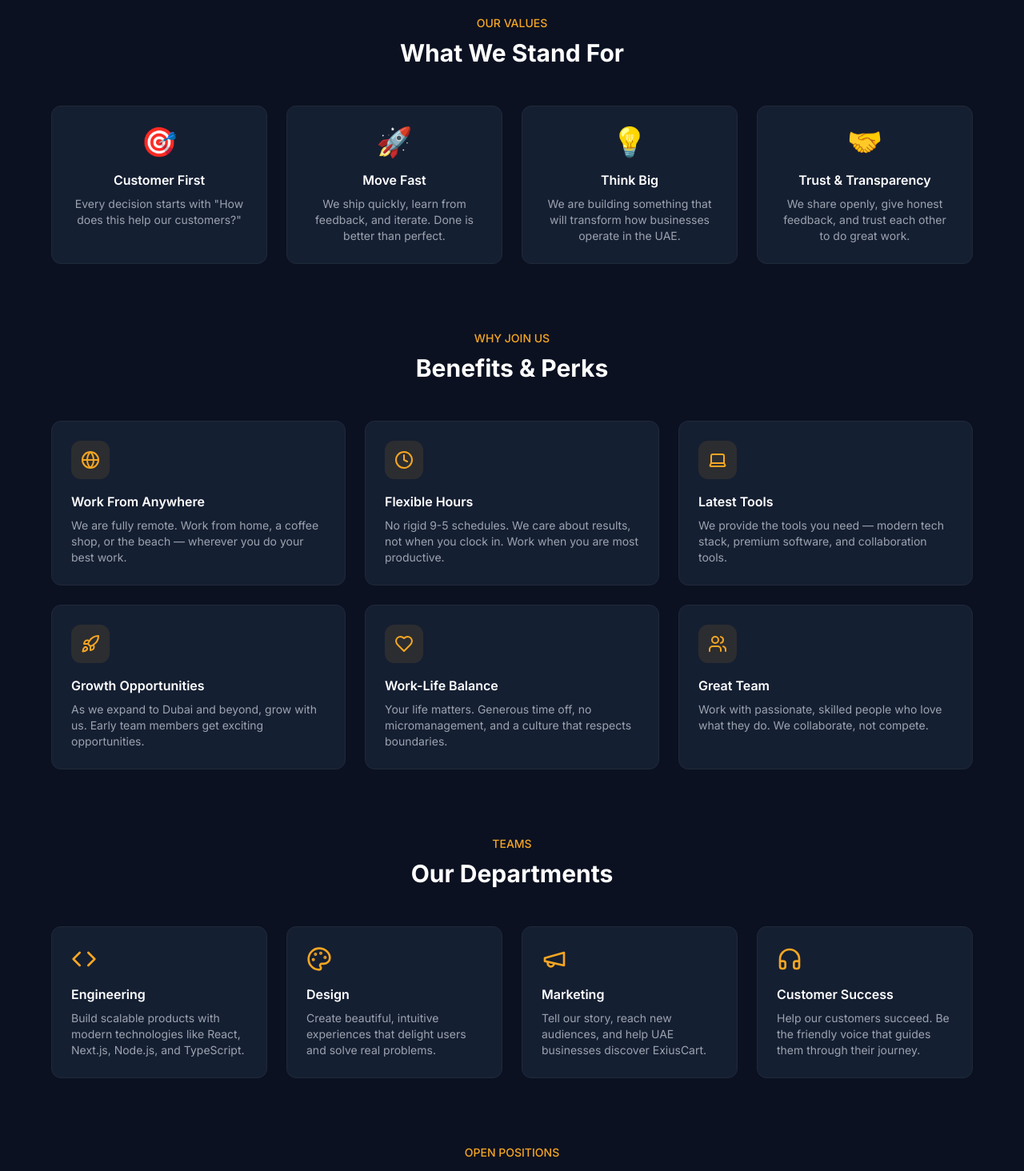
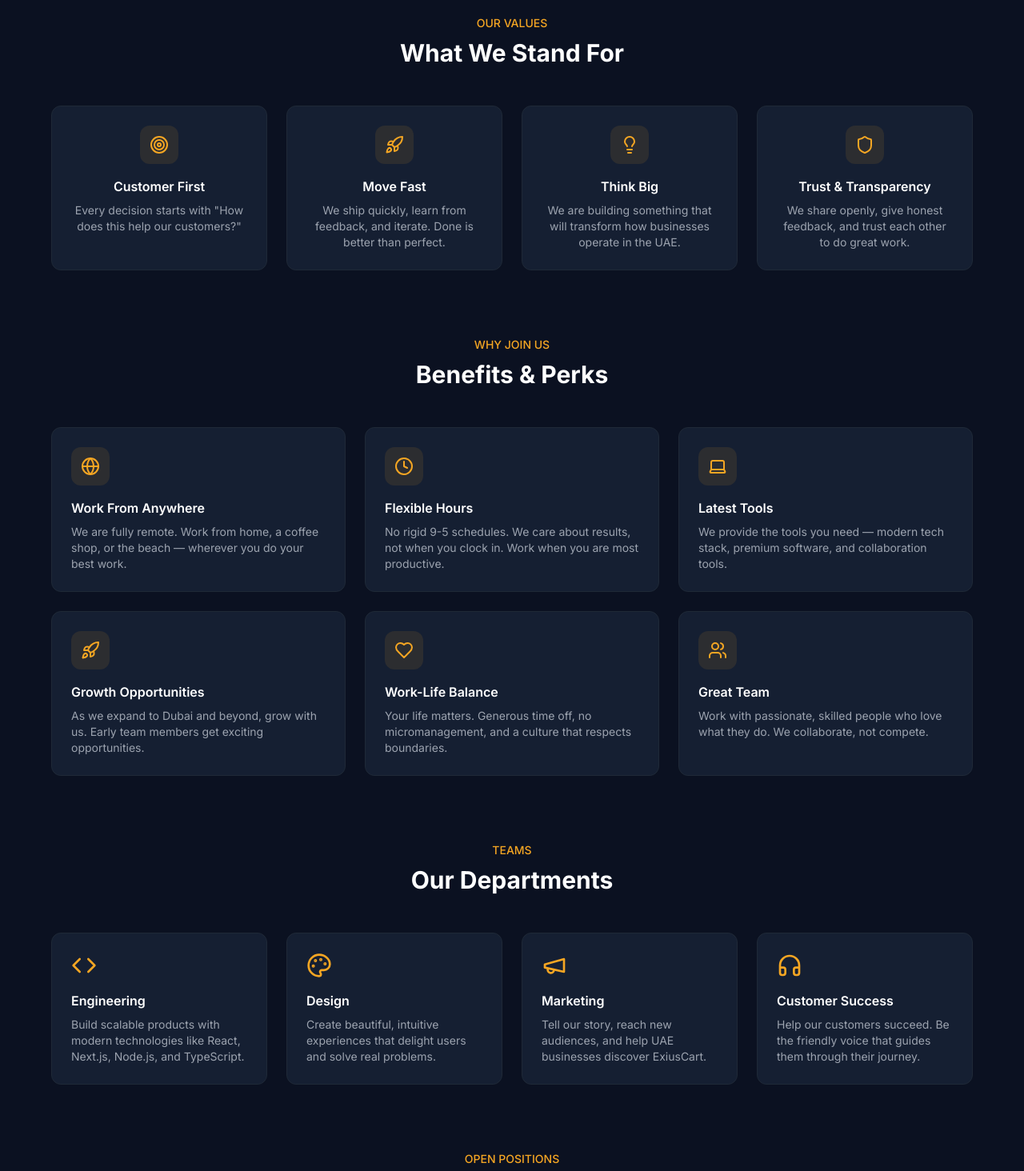
Before and after one commit to mizairyaktharmf/ExiusCart, a Next.js app in the folder apps/exiuscart-website/: page /careers in a window 1280 px wide. Shown: the part 960-2424 px from the top of the page at 80% size. Built offline with nearby package versions, Linux system fonts and the light colour scheme.

Commit message:
lucide react icon used career page

```diff
--- a/apps/exiuscart-website/src/app/careers/page.tsx
+++ b/apps/exiuscart-website/src/app/careers/page.tsx
@@ -17,88 +17,12 @@ import {
   Coffee,
   Laptop,
   Calendar,
+  Target,
+  Lightbulb,
+  Shield,
 } from 'lucide-react';
 import { Navbar } from '@/components/layout/navbar';
 import { Footer } from '@/components/layout/footer';
-
-const benefits = [
-  {
-    icon: Globe,
-    title: 'Work From Anywhere',
-    description: 'We are fully remote. Work from home, a coffee shop, or the beach — wherever you do your best work.',
-  },
-  {
-    icon: Clock,
-    title: 'Flexible Hours',
-    description: 'No rigid 9-5 schedules. We care about results, not when you clock in. Work when you are most productive.',
-  },
-  {
-    icon: Laptop,
-    title: 'Latest Tools',
-    description: 'We provide the tools you need — modern tech stack, premium software, and collaboration tools.',
-  },
-  {
-    icon: Rocket,
-    title: 'Growth Opportunities',
-    description: 'As we expand to Dubai and beyond, grow with us. Early team members get exciting opportunities.',
-  },
-  {
-    icon: Heart,
-    title: 'Work-Life Balance',
-    description: 'Your life matters. Generous time off, no micromanagement, and a culture that respects boundaries.',
-  },
-  {
-    icon: Users,
-    title: 'Great Team',
-    description: 'Work with passionate, skilled people who love what they do. We collaborate, not compete.',
-  },
-];
-
-const departments = [
-  {
-    icon: Code,
-    name: 'Engineering',
-    description: 'Build scalable products with modern technologies like React, Next.js, Node.js, and TypeScript.',
-  },
-  {
-    icon: Palette,
-    name: 'Design',
-    description: 'Create beautiful, intuitive experiences that delight users and solve real problems.',
-  },
-  {
-    icon: Megaphone,
-    name: 'Marketing',
-    description: 'Tell our story, reach new audiences, and help UAE businesses discover ExiusCart.',
-  },
-  {
-    icon: Headphones,
-    name: 'Customer Success',
-    description: 'Help our customers succeed. Be the friendly voice that guides them through their journey.',
-  },
-];
-
-const values = [
-  {
-    emoji: '🎯',
-    title: 'Customer First',
-    description: 'Every decision starts with "How does this help our customers?"',
-  },
-  {
-    emoji: '🚀',
-    title: 'Move Fast',
-    description: 'We ship quickly, learn from feedback, and iterate. Done is better than perfect.',
-  },
-  {
-    emoji: '💡',
-    title: 'Think Big',
-    description: 'We are building something that will transform how businesses operate in the UAE.',
-  },
-  {
-    emoji: '🤝',
-    title: 'Trust & Transparency',
-    description: 'We share openly, give honest feedback, and trust each other to do great work.',
-  },
-];
 
 export default function CareersPage() {
   return (
@@ -195,16 +119,34 @@ export default function CareersPage() {
               </h2>
             </div>
             <div className="grid sm:grid-cols-2 lg:grid-cols-4 gap-6">
-              {values.map((value, i) => (
-                <div
-                  key={i}
-                  className="bg-[#151F32] rounded-xl border border-gray-800 p-6 text-center hover:border-[#F5A623]/30 transition"
-                >
-                  <span className="text-4xl mb-4 block">{value.emoji}</span>
-                  <h3 className="text-white font-semibold mb-2">{value.title}</h3>
-                  <p className="text-gray-400 text-sm">{value.description}</p>
+              <div className="bg-[#151F32] rounded-xl border border-gray-800 p-6 text-center hover:border-[#F5A623]/30 transition">
+                <div className="w-12 h-12 bg-[#F5A623]/10 rounded-xl flex items-center justify-center mx-auto mb-4">
+                  <Target className="w-6 h-6 text-[#F5A623]" />
                 </div>
-              ))}
+                <h3 className="text-white font-semibold mb-2">Customer First</h3>
+                <p className="text-gray-400 text-sm">Every decision starts with &quot;How does this help our customers?&quot;</p>
+              </div>
+              <div className="bg-[#151F32] rounded-xl border border-gray-800 p-6 text-center hover:border-[#F5A623]/30 transition">
+                <div className="w-12 h-12 bg-[#F5A623]/10 rounded-xl flex items-center justify-center mx-auto mb-4">
+                  <Rocket className="w-6 h-6 text-[#F5A623]" />
+                </div>
+                <h3 className="text-white font-semibold mb-2">Move Fast</h3>
+                <p className="text-gray-400 text-sm">We ship quickly, learn from feedback, and iterate. Done is better than perfect.</p>
+              </div>
+              <div className="bg-[#151F32] rounded-xl border border-gray-800 p-6 text-center hover:border-[#F5A623]/30 transition">
+                <div className="w-12 h-12 bg-[#F5A623]/10 rounded-xl flex items-center justify-center mx-auto mb-4">
+                  <Lightbulb className="w-6 h-6 text-[#F5A623]" />
+                </div>
+                <h3 className="text-white font-semibold mb-2">Think Big</h3>
+                <p className="text-gray-400 text-sm">We are building something that will transform how businesses operate in the UAE.</p>
+              </div>
+              <div className="bg-[#151F32] rounded-xl border border-gray-800 p-6 text-center hover:border-[#F5A623]/30 transition">
+                <div className="w-12 h-12 bg-[#F5A623]/10 rounded-xl flex items-center justify-center mx-auto mb-4">
+                  <Shield className="w-6 h-6 text-[#F5A623]" />
+                </div>
+                <h3 className="text-white font-semibold mb-2">Trust & Transparency</h3>
+                <p className="text-gray-400 text-sm">We share openly, give honest feedback, and trust each other to do great work.</p>
+              </div>
             </div>
           </section>
 
@@ -217,18 +159,48 @@ export default function CareersPage() {
               </h2>
             </div>
             <div className="grid sm:grid-cols-2 lg:grid-cols-3 gap-6">
-              {benefits.map((benefit, i) => (
-                <div
-                  key={i}
-                  className="bg-[#151F32] rounded-xl border border-gray-800 p-6 hover:border-[#F5A623]/30 transition"
-                >
-                  <div className="w-12 h-12 bg-[#F5A623]/10 rounded-xl flex items-center justify-center mb-4">
-                    <benefit.icon className="w-6 h-6 text-[#F5A623]" />
-                  </div>
-                  <h3 className="text-white font-semibold mb-2">{benefit.title}</h3>
-                  <p className="text-gray-400 text-sm">{benefit.description}</p>
+              <div className="bg-[#151F32] rounded-xl border border-gray-800 p-6 hover:border-[#F5A623]/30 transition">
+                <div className="w-12 h-12 bg-[#F5A623]/10 rounded-xl flex items-center justify-center mb-4">
+                  <Globe className="w-6 h-6 text-[#F5A623]" />
                 </div>
-              ))}
+                <h3 className="text-white font-semibold mb-2">Work From Anywhere</h3>
+                <p className="text-gray-400 text-sm">We are fully remote. Work from home, a coffee shop, or the beach — wherever you do your best work.</p>
+              </div>
+              <div className="bg-[#151F32] rounded-xl border border-gray-800 p-6 hover:border-[#F5A623]/30 transition">
+                <div className="w-12 h-12 bg-[#F5A623]/10 rounded-xl flex items-center justify-center mb-4">
+                  <Clock className="w-6 h-6 text-[#F5A623]" />
+                </div>
+                <h3 className="text-white font-semibold mb-2">Flexible Hours</h3>
+                <p className="text-gray-400 text-sm">No rigid 9-5 schedules. We care about results, not when you clock in. Work when you are most productive.</p>
+              </div>
+              <div className="bg-[#151F32] rounded-xl border border-gray-800 p-6 hover:border-[#F5A623]/30 transition">
+                <div className="w-12 h-12 bg-[#F5A623]/10 rounded-xl flex items-center justify-center mb-4">
+                  <Laptop className="w-6 h-6 text-[#F5A623]" />
+                </div>
+                <h3 className="text-white font-semibold mb-2">Latest Tools</h3>
+                <p className="text-gray-400 text-sm">We provide the tools you need — modern tech stack, premium software, and collaboration tools.</p>
+              </div>
+              <div className="bg-[#151F32] rounded-xl border border-gray-800 p-6 hover:border-[#F5A623]/30 transition">
+                <div className="w-12 h-12 bg-[#F5A623]/10 rounded-xl flex items-center justify-center mb-4">
+                  <Rocket className="w-6 h-6 text-[#F5A623]" />
+                </div>
+                <h3 className="text-white font-semibold mb-2">Growth Opportunities</h3>
+                <p className="text-gray-400 text-sm">As we expand to Dubai and beyond, grow with us. Early team members get exciting opportunities.</p>
+              </div>
+              <div className="bg-[#151F32] rounded-xl border border-gray-800 p-6 hover:border-[#F5A623]/30 transition">
+                <div className="w-12 h-12 bg-[#F5A623]/10 rounded-xl flex items-center justify-center mb-4">
+                  <Heart className="w-6 h-6 text-[#F5A623]" />
+                </div>
+                <h3 className="text-white font-semibold mb-2">Work-Life Balance</h3>
+                <p className="text-gray-400 text-sm">Your life matters. Generous time off, no micromanagement, and a culture that respects boundaries.</p>
+              </div>
+              <div className="bg-[#151F32] rounded-xl border border-gray-800 p-6 hover:border-[#F5A623]/30 transition">
+                <div className="w-12 h-12 bg-[#F5A623]/10 rounded-xl flex items-center justify-center mb-4">
+                  <Users className="w-6 h-6 text-[#F5A623]" />
+                </div>
+                <h3 className="text-white font-semibold mb-2">Great Team</h3>
+                <p className="text-gray-400 text-sm">Work with passionate, skilled people who love what they do. We collaborate, not compete.</p>
+              </div>
             </div>
           </section>
 
@@ -241,16 +213,26 @@ export default function CareersPage() {
               </h2>
             </div>
             <div className="grid sm:grid-cols-2 lg:grid-cols-4 gap-6">
-              {departments.map((dept, i) => (
-                <div
-                  key={i}
-                  className="bg-[#151F32] rounded-xl border border-gray-800 p-6 hover:border-[#F5A623]/30 transition"
-                >
-                  <dept.icon className="w-8 h-8 text-[#F5A623] mb-4" />
-                  <h3 className="text-white font-semibold mb-2">{dept.name}</h3>
-                  <p className="text-gray-400 text-sm">{dept.description}</p>
-                </div>
-              ))}
+              <div className="bg-[#151F32] rounded-xl border border-gray-800 p-6 hover:border-[#F5A623]/30 transition">
+                <Code className="w-8 h-8 text-[#F5A623] mb-4" />
+                <h3 className="text-white font-semibold mb-2">Engineering</h3>
+                <p className="text-gray-400 text-sm">Build scalable products with modern technologies like React, Next.js, Node.js, and TypeScript.</p>
+              </div>
+              <div className="bg-[#151F32] rounded-xl border border-gray-800 p-6 hover:border-[#F5A623]/30 transition">
+                <Palette className="w-8 h-8 text-[#F5A623] mb-4" />
+                <h3 className="text-white font-semibold mb-2">Design</h3>
+                <p className="text-gray-400 text-sm">Create beautiful, intuitive experiences that delight users and solve real problems.</p>
+              </div>
+              <div className="bg-[#151F32] rounded-xl border border-gray-800 p-6 hover:border-[#F5A623]/30 transition">
+                <Megaphone className="w-8 h-8 text-[#F5A623] mb-4" />
+                <h3 className="text-white font-semibold mb-2">Marketing</h3>
+                <p className="text-gray-400 text-sm">Tell our story, reach new audiences, and help UAE businesses discover ExiusCart.</p>
+              </div>
+              <div className="bg-[#151F32] rounded-xl border border-gray-800 p-6 hover:border-[#F5A623]/30 transition">
+                <Headphones className="w-8 h-8 text-[#F5A623] mb-4" />
+                <h3 className="text-white font-semibold mb-2">Customer Success</h3>
+                <p className="text-gray-400 text-sm">Help our customers succeed. Be the friendly voice that guides them through their journey.</p>
+              </div>
             </div>
           </section>
 
```
